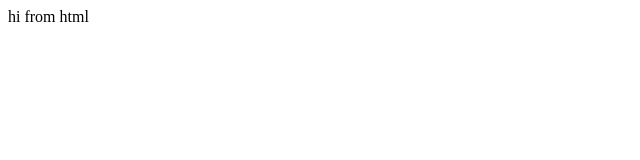
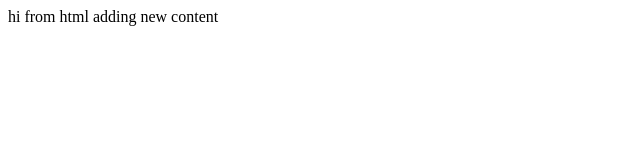
Before and after one commit to demomurali/gitdemo, a plain HTML site: page index.html in a window 1280 px wide. Shown: the whole page, without its empty margins (0-640 px from the left). Drawn offline with Linux system fonts and the light colour scheme.

Commit message:
changes in content

```diff
--- a/index.html
+++ b/index.html
@@ -1,5 +1,5 @@
 <html>
     <body>
-        hi from html
+        hi from html adding new content
     </body>
 </html>
```
